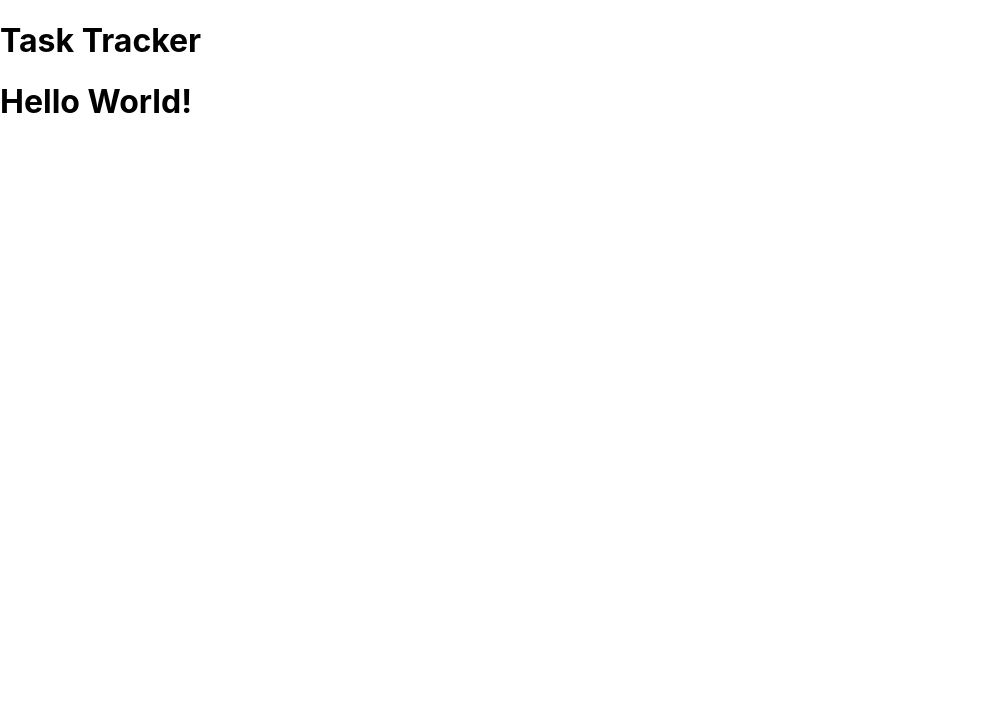
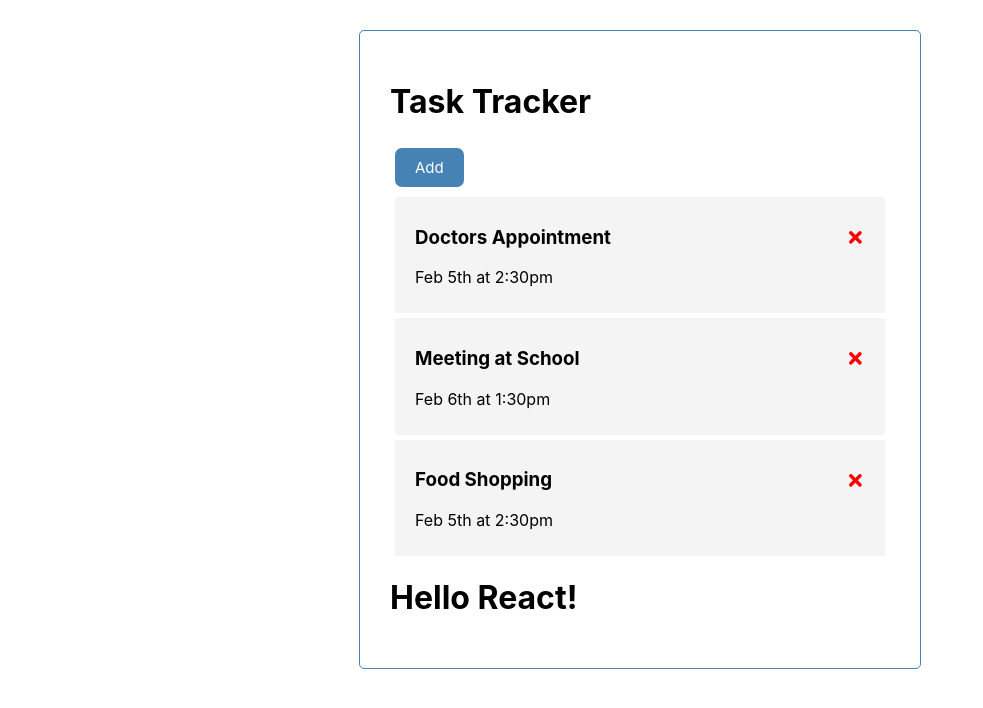
Before and after one commit to fkhjoy/react-task-tracker, a React (Create React App) app: page / in a window 1280 px wide. Shown: the top 708 px of the page, without its empty margins (0-983 px from the left). Built offline with nearby package versions, Linux system fonts and the light colour scheme.

Commit message:
added Button, Tasks, Tasks comp.

```diff
--- a/package.json
+++ b/package.json
@@ -8,6 +8,7 @@
     "@testing-library/user-event": "^12.8.3",
     "react": "^17.0.2",
     "react-dom": "^17.0.2",
+    "react-icons": "^4.2.0",
     "react-scripts": "4.0.3",
     "web-vitals": "^1.1.2"
   },
--- a/src/App.js
+++ b/src/App.js
@@ -1,10 +1,42 @@
+import { useState } from 'react';
 import Header from './components/Header'
+import Tasks from './components/Tasks'
+
 
 function App() {
+
+  const [tasks, setTasks] = useState(
+    [
+    {
+        id: 1,
+        text: 'Doctors Appointment',
+        day: 'Feb 5th at 2:30pm',
+        reminder: true,
+    },
+    {
+        id: 2,
+        text: 'Meeting at School',
+        day: 'Feb 6th at 1:30pm',
+        reminder: true,
+    },
+    {
+        id: 3,
+        text: 'Food Shopping',
+        day: 'Feb 5th at 2:30pm',
+        reminder: false,
+    }
+    ]
+  )
+
+  const deleteTask = (id) => {
+    setTasks(tasks.filter((task) => task.id !== id))
+  }
+
   return (
-    <div className="App">
-      <Header />
-      <h1>Hello World!</h1>
+    <div className="container">
+      <Header text="Task Tracker"/>
+      {tasks.length > 0 ? (<Tasks tasks = {tasks} onDelete={deleteTask}/>) : ('No tasks to show')}
+      <h1>Hello React!</h1>
     </div>
   );
 }
--- /dev/null
+++ b/src/components/Button.js
@@ -0,0 +1,16 @@
+import PropTypes from 'prop-types'
+
+const Button = ({color, text, onClick}) => {
+    return <button onClick={onClick} style={{backgroundColor: color}} className="btn">{text}</button>
+}
+
+Button.defaultProps = {
+    color: 'steelblue',
+}
+
+Button.propTypes = {
+    color: PropTypes.string,
+    text: PropTypes.string,
+    onClick: PropTypes.func,
+}
+export default Button
--- a/src/components/Header.js
+++ b/src/components/Header.js
@@ -1,8 +1,13 @@
+import Button from './Button'
 
-const Header = () => {
+const Header = ({ text, }) => {
+    const onClick = () => {
+        console.log('Click')
+    }
     return (
         <header>
-            <h1>Task Tracker</h1>
+            <h1>{text}</h1>
+            <Button onClick={onClick} text="Add"/>
         </header>
     )
 }
--- /dev/null
+++ b/src/components/Task.js
@@ -0,0 +1,12 @@
+import {FaTimes} from 'react-icons/fa'
+
+const Task = ({ task, onDelete }) => {
+    return (
+        <div className='task'>
+            <h3>{task.text} <FaTimes onClick={()=>onDelete(task.id)} style={{ color: 'red', cursor: 'pointer' }} /></h3>
+            <p>{task.day}</p>
+        </div>
+    )
+}
+
+export default Task
--- /dev/null
+++ b/src/components/Tasks.js
@@ -0,0 +1,14 @@
+import Task from './Task'
+
+const Tasks = ({ tasks, onDelete }) => {
+    return (
+        <>
+            {tasks.map((task) =>(
+                <Task key={task.id} task={task} onDelete={onDelete}></Task>
+
+            ))}
+        </>
+    )
+}
+
+export default Tasks
--- a/src/index.css
+++ b/src/index.css
@@ -11,3 +11,104 @@
   font-family: source-code-pro, Menlo, Monaco, Consolas, 'Courier New',
     monospace;
 }
+
+.container {
+  max-width: 500px;
+  margin: 30px auto;
+  overflow: auto;
+  min-height: 300px;
+  border: 1px solid steelblue;
+  padding: 30px;
+  border-radius: 5px;
+}
+
+.header {
+  display: flex;
+  justify-content: space-between;
+  align-items: center;
+  margin-bottom: 20px;
+}
+
+.btn {
+  display: inline-block;
+  background: #000;
+  color: #fff;
+  border: none;
+  padding: 10px 20px;
+  margin: 5px;
+  border-radius: 7px;
+  cursor: pointer;
+  text-decoration: none;
+  font-size: 15px;
+  font-family: inherit;
+}
+
+.btn:focus {
+  outline: none;
+}
+
+.btn:active {
+  transform: scale(0.96);
+}
+
+.btn-block {
+  display: block;
+  width: 100%;
+}
+
+.task {
+  background: #f4f4f4;
+  margin: 5px;
+  padding: 10px 20px;
+  cursor: pointer;
+}
+
+.task.reminder {
+  border-left: 5px solid green;
+}
+
+.task h3 {
+  display: flex;
+  align-items: center;
+  justify-content: space-between;
+}
+
+.add-form {
+  margin-bottom: 40px;
+}
+
+.form-control {
+  margin: 20px 0;
+}
+
+.form-control label {
+  display: block;
+}
+
+.form-control input {
+  width: 100%;
+  height: 40px;
+  margin: 5px;
+  padding: 3px 7px;
+  font-size: 17px;
+}
+
+.form-control-check {
+  display: flex;
+  align-items: center;
+  justify-content: space-between;
+}
+
+.form-control-check label {
+  flex: 1;
+}
+
+.form-control-check input {
+  flex: 2;
+  height: 20px;
+}
+
+footer {
+  margin-top: 30px;
+  text-align: center;
+}
```
Also changed, not shown: 1 other file (tests, documents, lock files or other folders).
